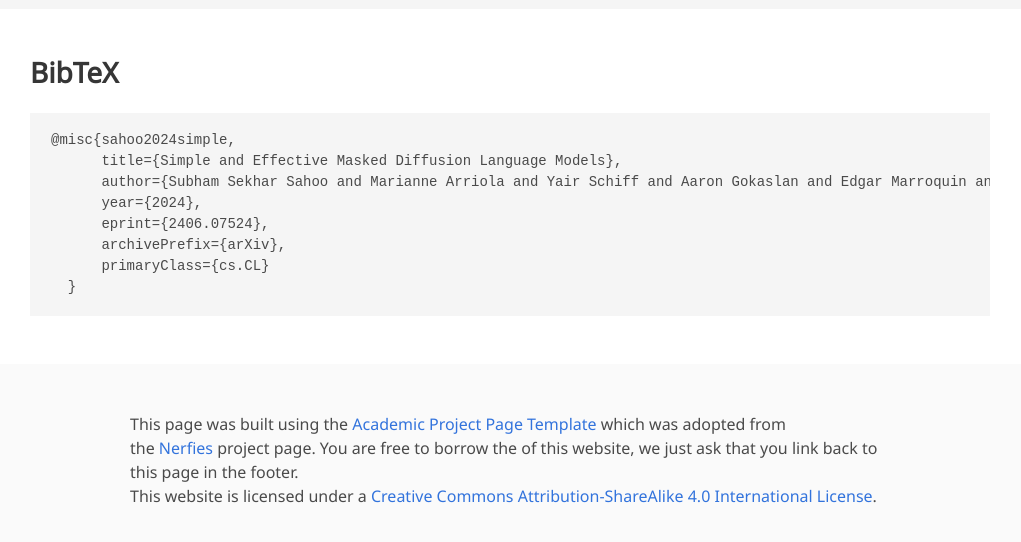
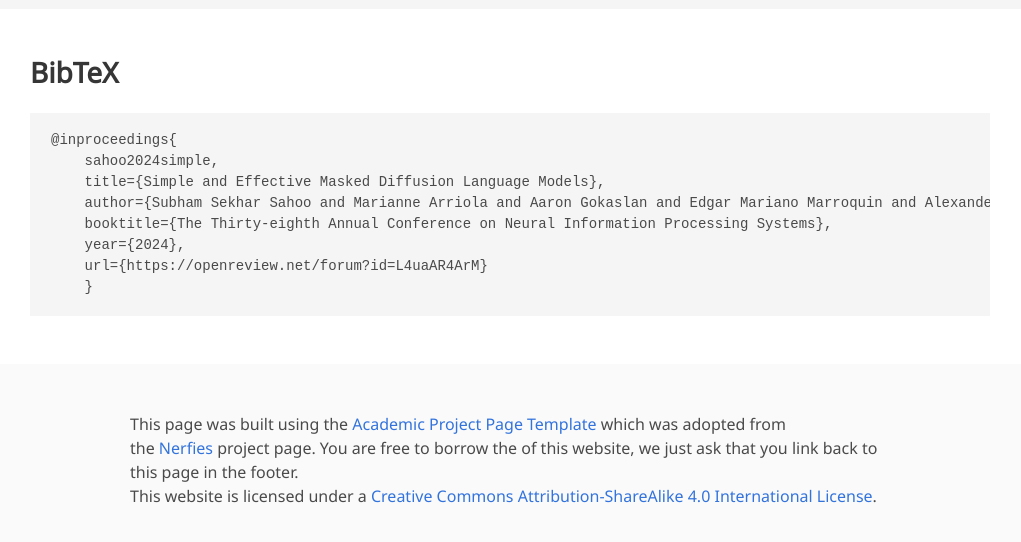
Before and after one commit to s-sahoo/mdlm, a plain HTML site: page index.html in a window 1280 px wide. Shown: the part 7466-8008 px from the top of the page, without its empty margins (130-1151 px from the left). Drawn offline with nearby package versions, Linux system fonts and the light colour scheme; some icons are missing; a web font is replaced by a local one.

Commit message:
Update index.html

```diff
--- a/index.html
+++ b/index.html
@@ -505,14 +505,14 @@
   <section class="section" id="BibTeX">
     <div class="container is-max-desktop content">
       <h2 class="title">BibTeX</h2>
-      <pre><code>@misc{sahoo2024simple,
-      title={Simple and Effective Masked Diffusion Language Models},
-      author={Subham Sekhar Sahoo and Marianne Arriola and Yair Schiff and Aaron Gokaslan and Edgar Marroquin and Justin T Chiu and Alexander Rush and Volodymyr Kuleshov},
-      year={2024},
-      eprint={2406.07524},
-      archivePrefix={arXiv},
-      primaryClass={cs.CL}
-  }</code></pre>
+      <pre><code>@inproceedings{
+    sahoo2024simple,
+    title={Simple and Effective Masked Diffusion Language Models},
+    author={Subham Sekhar Sahoo and Marianne Arriola and Aaron Gokaslan and Edgar Mariano Marroquin and Alexander M Rush and Yair Schiff and Justin T Chiu and Volodymyr Kuleshov},
+    booktitle={The Thirty-eighth Annual Conference on Neural Information Processing Systems},
+    year={2024},
+    url={https://openreview.net/forum?id=L4uaAR4ArM}
+    }</code></pre>
     </div>
 </section>
 <!--End BibTex citation -->
```
